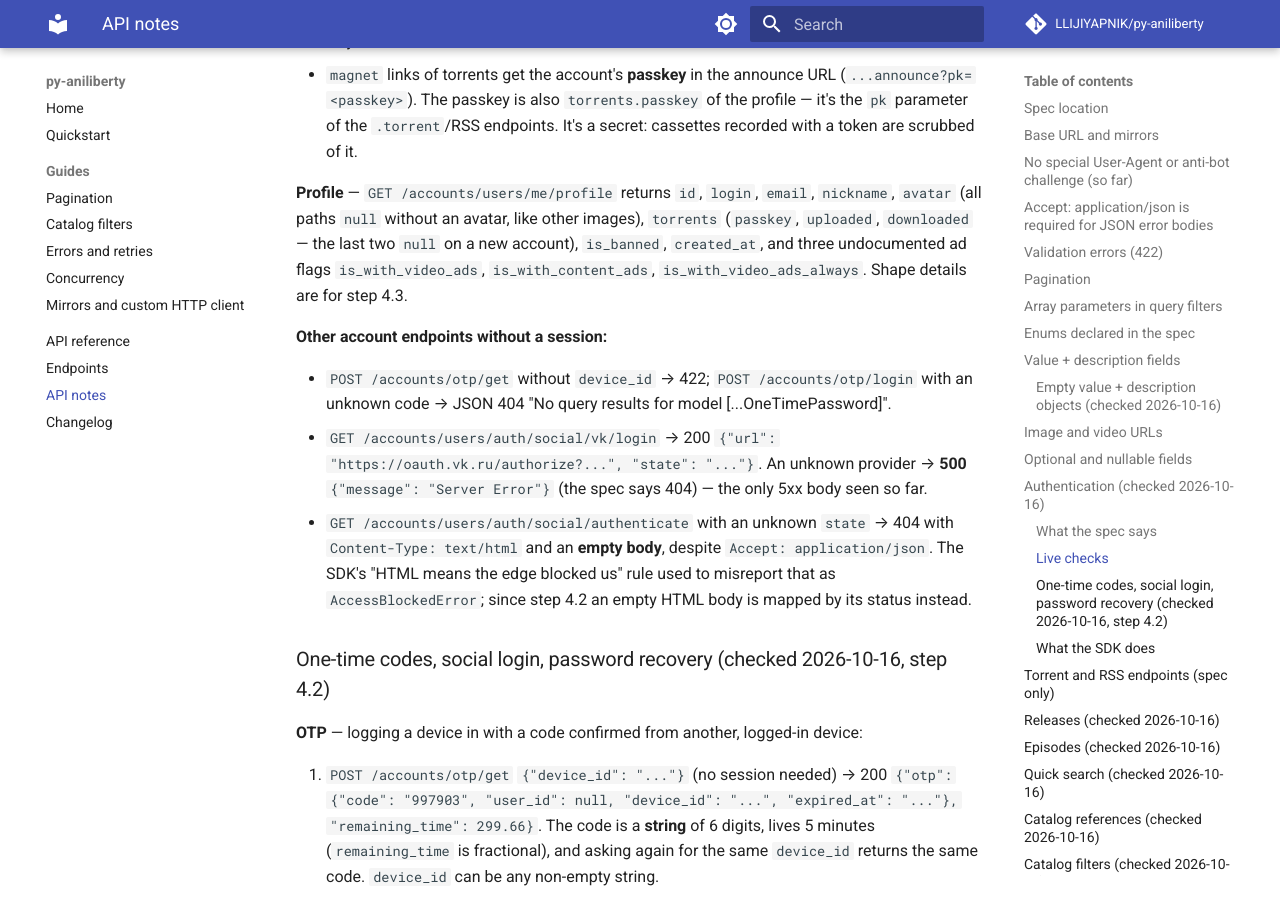
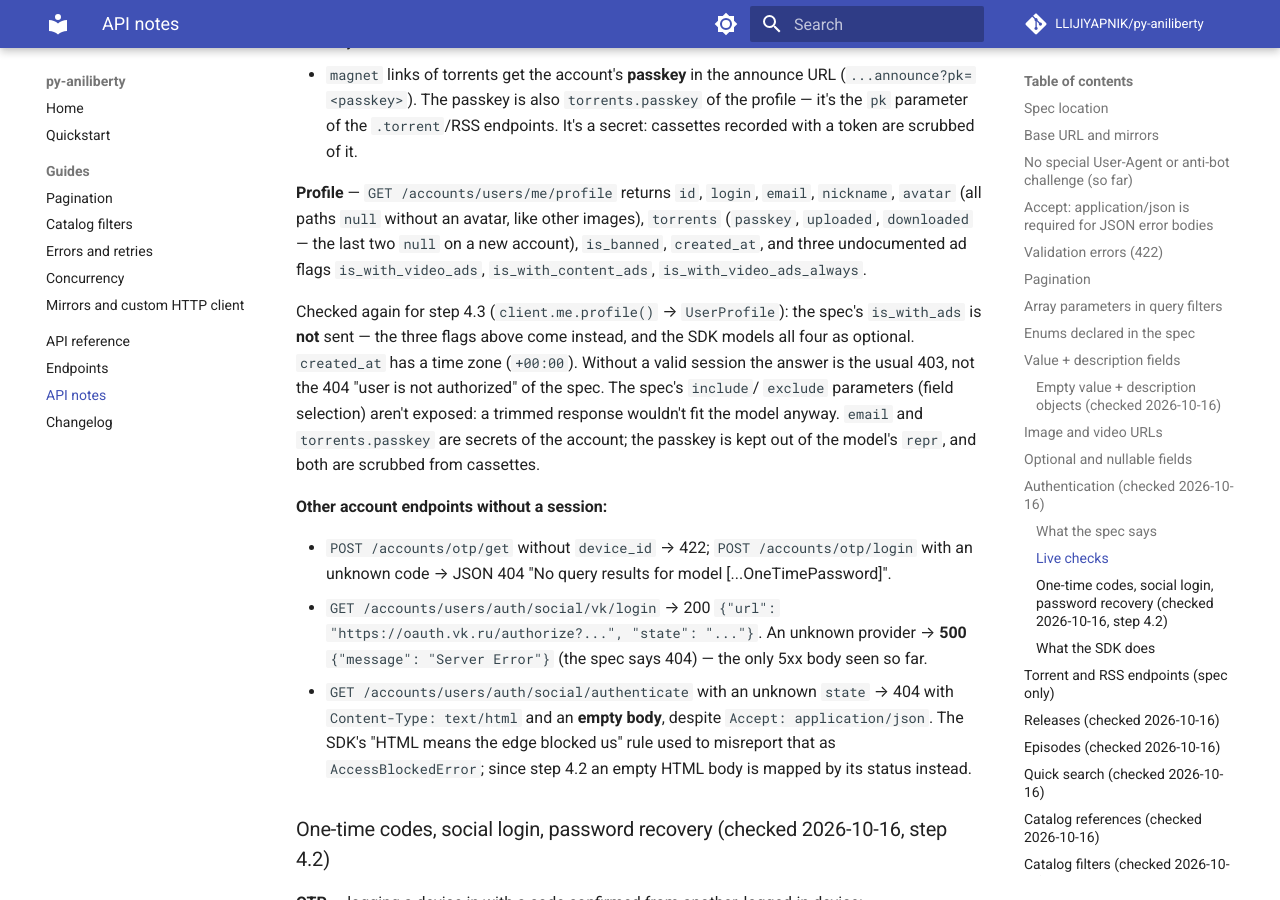
Before and after one commit to LLIJIYAPNIK/py-aniliberty, an MkDocs documentation site: the page built from docs/api-notes.md, in a window 1280 px wide and 900 px high, scrolled down 7739 px. Built offline with MkDocs 1.6.1 and Material for MkDocs 9.7.7, drawn with Linux system fonts in a browser that asks for light colours; comment, search, counter and statistics services are not loaded.

Commit message:
docs: document profile findings, mark roadmap step 4.3 as done
Co-Authored-By: Claude Opus 5.5 <noreply@anthropic.com>

```diff
--- a/docs/api-notes.md
+++ b/docs/api-notes.md
@@ -305,7 +305,15 @@ working); logging out again with it → 403.
 `avatar` (all paths `null` without an avatar, like other images), `torrents` (`passkey`,
 `uploaded`, `downloaded` — the last two `null` on a new account), `is_banned`, `created_at`,
 and three undocumented ad flags `is_with_video_ads`, `is_with_content_ads`,
-`is_with_video_ads_always`. Shape details are for step 4.3.
+`is_with_video_ads_always`.
+
+Checked again for step 4.3 (`client.me.profile()` → `UserProfile`): the spec's
+`is_with_ads` is **not** sent — the three flags above come instead, and the SDK models all
+four as optional. `created_at` has a time zone (`+00:00`). Without a valid session the answer
+is the usual 403, not the 404 "user is not authorized" of the spec. The spec's `include`/
+`exclude` parameters (field selection) aren't exposed: a trimmed response wouldn't fit the
+model anyway. `email` and `torrents.passkey` are secrets of the account; the passkey is kept
+out of the model's `repr`, and both are scrubbed from cassettes.
 
 **Other account endpoints without a session:**
 
```
Also changed, not shown: CLAUDE.md (+4 -0 lines), ROADMAP.md (+1 -1 lines).
